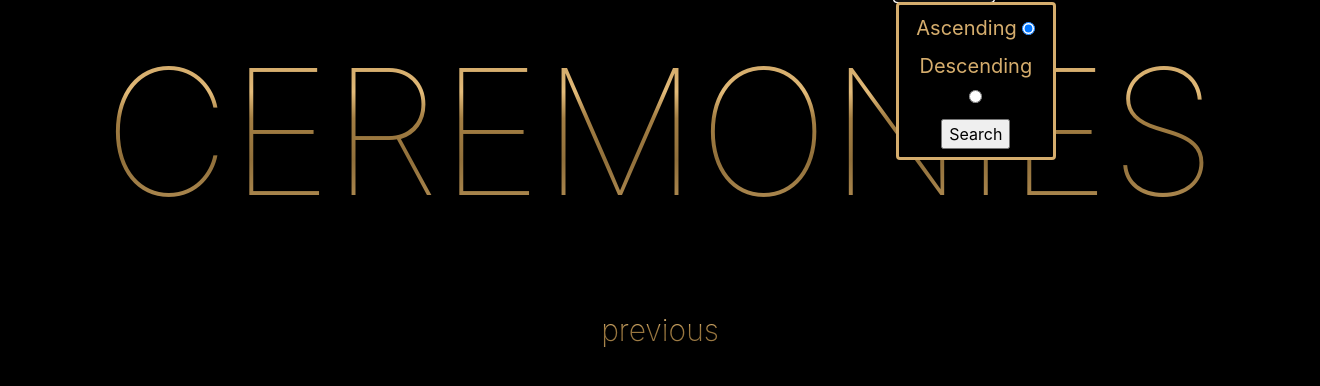
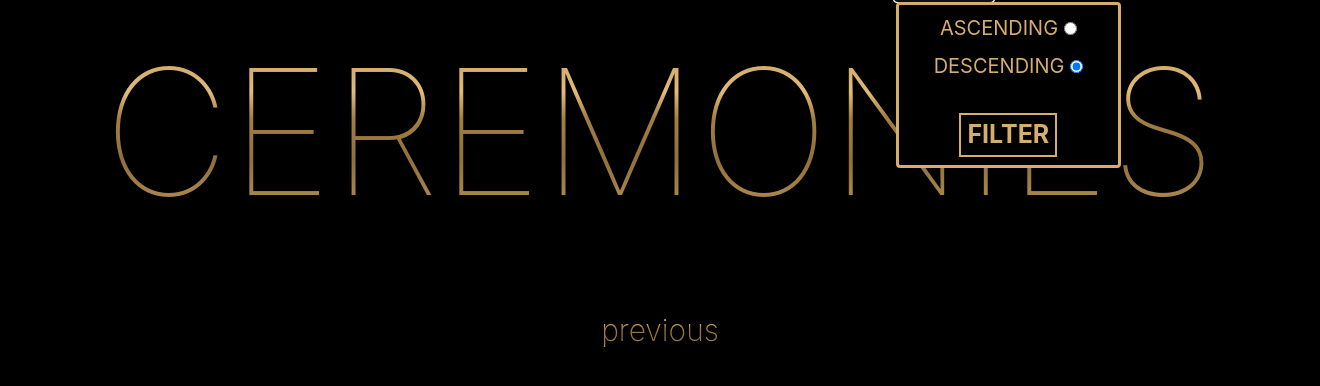
Before and after one commit to SahilAshar/EE461L-DatabaseApp, a Flask app: template DATABASE_ENGINE/templates/years.html in a window 1320 px wide, after a click on "FILTER". Shown: the part 91-477 px from the top of the page. Run offline with Flask 2, Linux system fonts and the light colour scheme; the template is opened without the code that fills it, so the values that code supplies are empty; parts of the project's set-up code (start-up, migrations or seed data) failed here and were passed over; some libraries are stand-ins or nearby versions.

Commit message:
formatting changes to the filer menu

```diff
--- a/DATABASE_ENGINE/static/style.css
+++ b/DATABASE_ENGINE/static/style.css
@@ -48,12 +48,26 @@ body{
   background-color: black;
   border: 3px solid #D5AD6D;
   text-align: center;
+  width: 225px;
+}
 
+a:hover.nav-link.dropdown-toggle{
+  color: rgb(185, 7, 7);
 }
 
 #filter-label{
   color: #D5AD6D; /*if no support for background-clip*/
   font-size: 20px;
+  text-transform: uppercase;
+}
+
+#filter-button{
+color: #D5AD6D;
+background-color: black;
+font-size: 25px;
+text-transform: uppercase;
+border: 2px solid #D5AD6D;
+font-weight: bold;
 }
 
 .button{
@@ -81,6 +95,8 @@ body{
   background-color: black;
   color:#D5AD6D;
   border:2px solid #D5AD6D;
+  font-size: 20px;
+  text-transform: uppercase;
 }
 
 /* MODEL PAGES */
--- a/DATABASE_ENGINE/templates/movies.html
+++ b/DATABASE_ENGINE/templates/movies.html
@@ -98,7 +98,9 @@
                   </select>
                 </div>
                 <br>
-                <input type="submit" value="Filter">
+                <br>
+                <input id="filter-button" type="submit" value="Filter">
+                <br>
               </fieldset>
             </form>
           </div>
--- a/DATABASE_ENGINE/templates/people.html
+++ b/DATABASE_ENGINE/templates/people.html
@@ -103,7 +103,8 @@
                 </div>
                 <br>
                 <br>
-                <input type="submit" value="Filter">
+                <input id="filter-button" type="submit" value="Filter">
+                <br>
               </fieldset>
             </form>
           </div>
--- a/DATABASE_ENGINE/templates/years.html
+++ b/DATABASE_ENGINE/templates/years.html
@@ -60,15 +60,17 @@
           <div class="dropdown-menu" aria-labelledby="navbarDropdown">
             <form action = "" method = "POST">
               <label id="filter-label" class="container">Ascending
-                <input type="radio" checked="checked" name="radio" value="ascending">
+                <input type="radio" name="radio" value="ascending">
                 <span class="checkmark"></span>
               </label>
               <label id="filter-label" class="container">Descending
-                <input type="radio" name="radio" value="descending">
+                <input type="radio" checked="checked" name="radio" value="descending">
                 <span class="checkmark"></span>
               </label>
               <br>
-              <input type="submit" value="Search">
+              <br>
+              <input id="filter-button" type="submit" value="Filter">
+              <br>
             </form>
           </div>
         </li>
```
